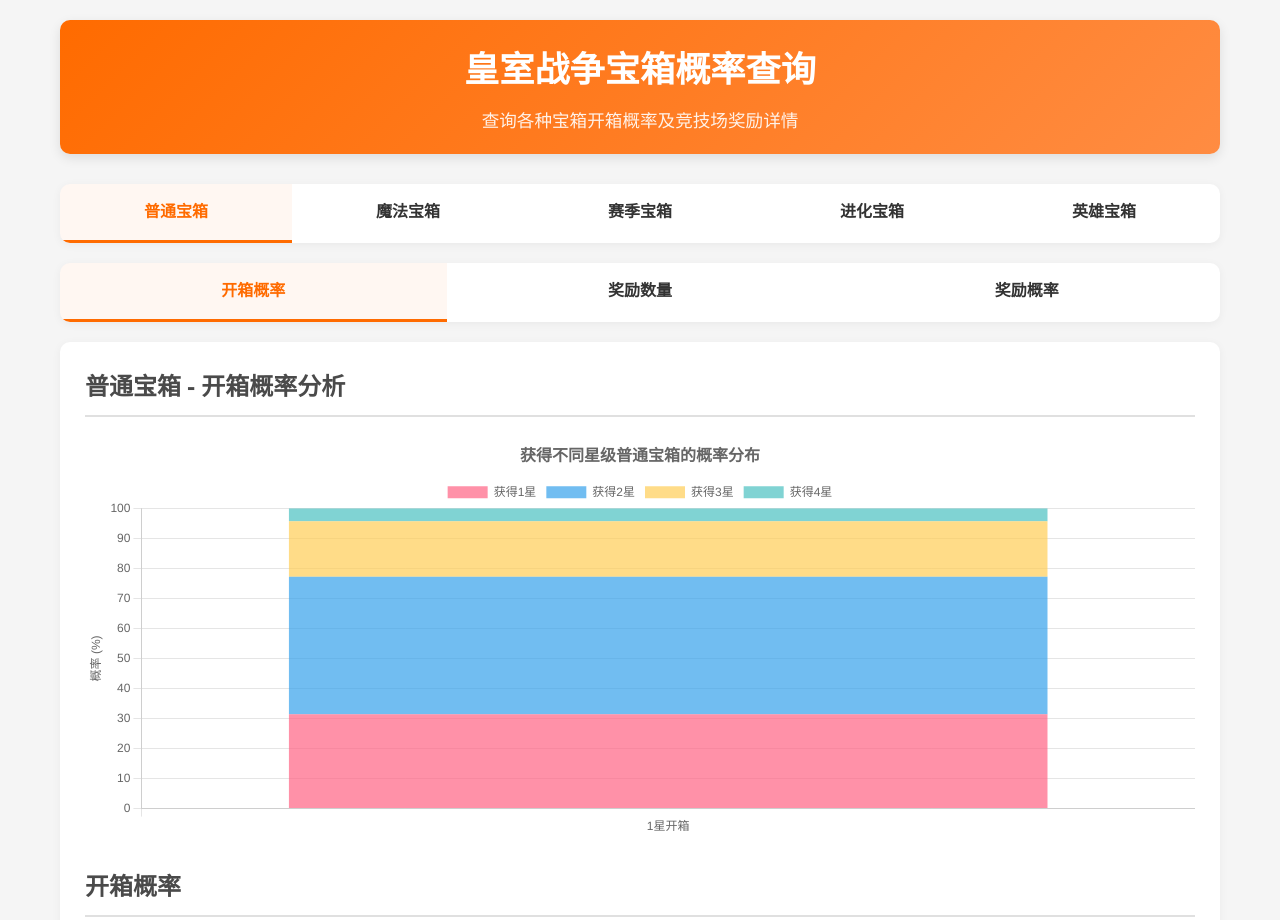
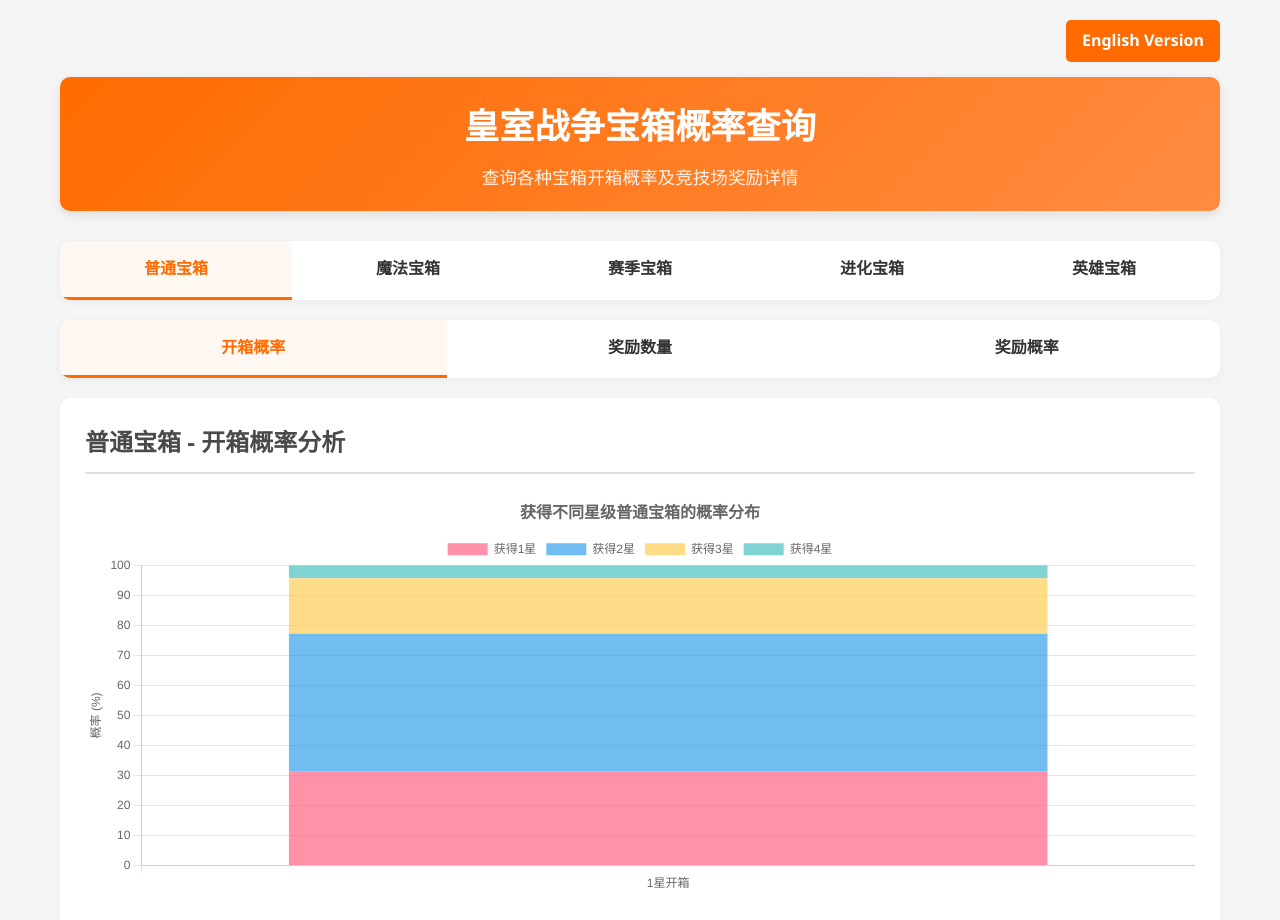
Before and after one commit to Darklighture/cr-new-lucky-chest-probability, a plain HTML site: page index.html in a window 1280 px wide. Shown: the top 920 px of the page. Drawn offline with nearby package versions, Linux system fonts and the light colour scheme.

Commit message:
Update index.html

```diff
--- a/index.html
+++ b/index.html
@@ -34,6 +34,31 @@
             padding: 20px;
         }
 
+        .language-switcher {
+            text-align: right;
+            margin-bottom: 15px;
+        }
+
+        .lang-btn {
+            background-color: var(--primary-color);
+            color: white;
+            border: none;
+            padding: 8px 16px;
+            border-radius: 5px;
+            cursor: pointer;
+            font-weight: 600;
+            transition: all 0.3s ease;
+            text-decoration: none;
+            display: inline-block;
+        }
+
+        .lang-btn:hover {
+            background-color: #ff8c42;
+            transform: translateY(-2px);
+            box-shadow: 0 4px 8px rgba(0, 0, 0, 0.1);
+        }
+
+
         header {
             text-align: center;
             margin-bottom: 30px;
@@ -258,6 +283,9 @@
 </head>
 <body>
     <div class="container">
+           <div class="language-switcher">
+                  <a href="en.html" class="lang-btn">English Version</a>
+           </div>
         <header>
             <h1>皇室战争宝箱概率查询</h1>
             <p class="subtitle">查询各种宝箱开箱概率及竞技场奖励详情</p>
@@ -982,6 +1010,7 @@
 
         <div class="footer">
             <p>数据来源：皇室战争游戏数据 | 本工具仅供参考，实际游戏数据以官方为准</p>
+            <p style="margin-top: 10px;"><a href="en.html" style="color: var(--primary-color);">切换到英文版</a></p>
         </div>
     </div>
 
```
